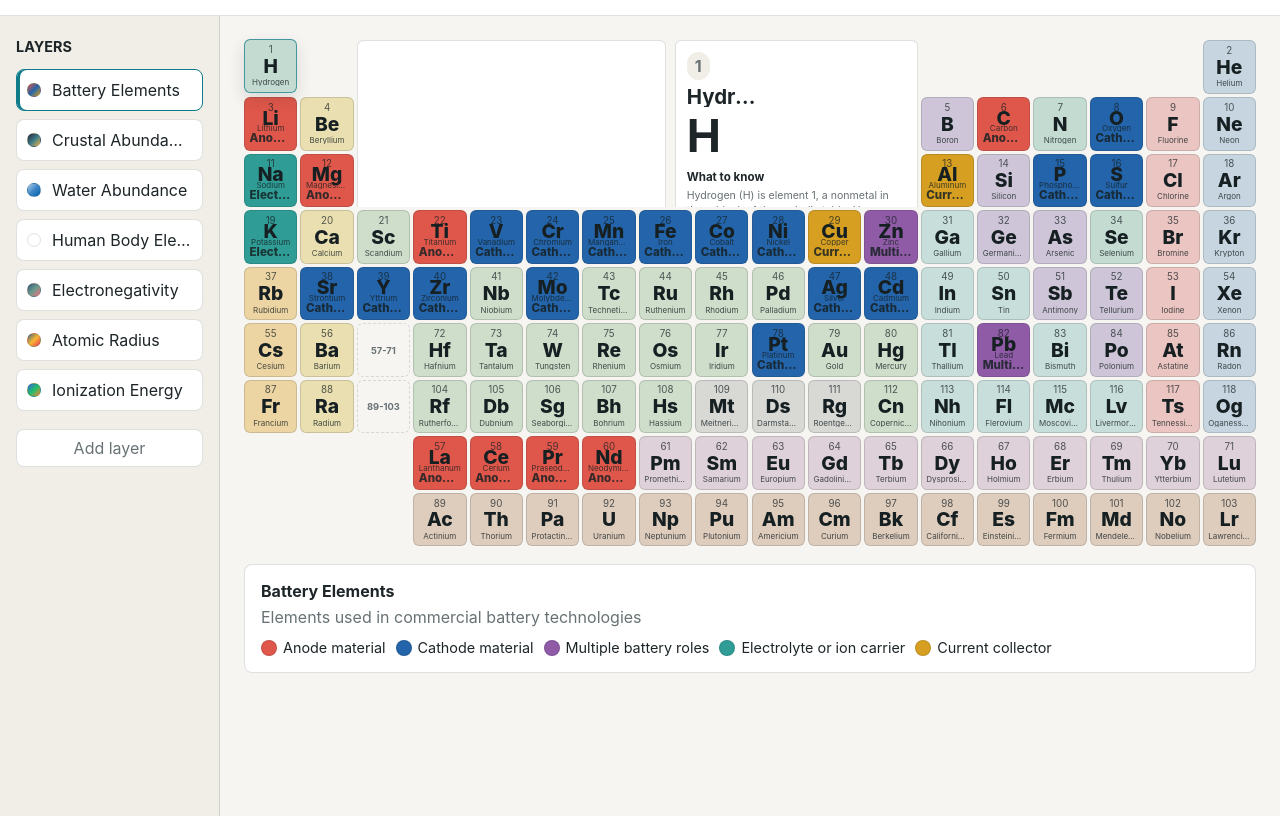
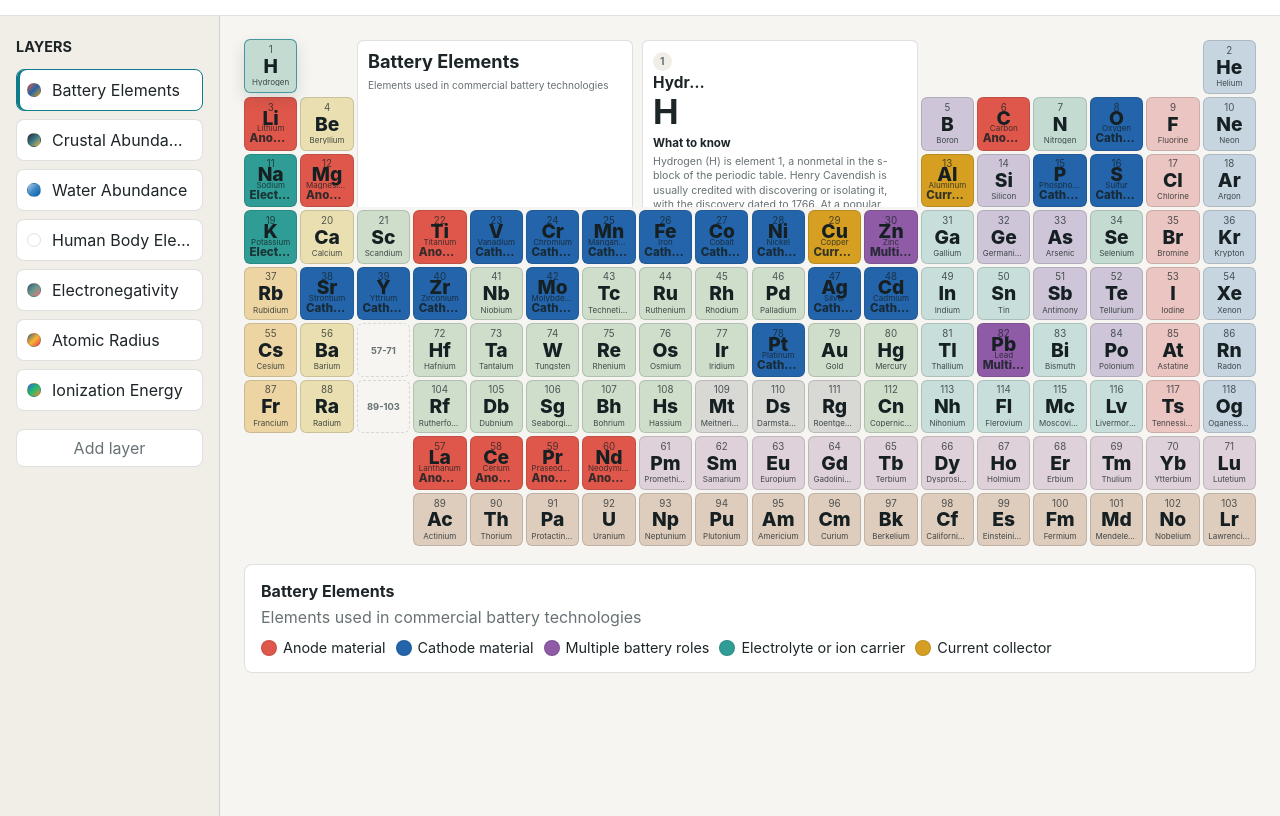
Before and after one commit to heinsaar/qimia, a website built with Vite: page index.html in a window 1280 px wide. Shown: the part 73-889 px from the top of the page. Built offline with nearby package versions, Linux system fonts and the light colour scheme.

Commit message:
Tighten table inset layout
Top-align generic layer context content, balance the inset columns, and reduce the selected element header scale so the table gap no longer has large empty patches. Add Playwright coverage to keep generic layer context anchored near the top.

```diff
--- a/src/style.css
+++ b/src/style.css
@@ -451,7 +451,7 @@ h1 {
 
 .table-inset {
   display: grid;
-  grid-template-columns: minmax(0, 1.15fr) minmax(0, 0.9fr);
+  grid-template-columns: minmax(0, 1fr) minmax(0, 1fr);
   gap: clamp(8px, 0.72vw, 14px);
   align-self: stretch;
   height: 100%;
@@ -475,11 +475,16 @@ h1 {
 
 .layer-context-panel {
   grid-template-columns: minmax(54px, 0.35fr) minmax(0, 1fr);
-  align-items: center;
+  align-content: start;
+  align-items: start;
 }
 
 .layer-context-panel:not(.is-human-body) {
   grid-template-columns: 1fr;
+}
+
+.layer-context-panel.is-human-body {
+  align-items: center;
 }
 
 .layer-context-content {
@@ -601,35 +606,38 @@ h1 {
 }
 
 .detail-panel {
-  grid-template-columns: minmax(70px, 0.4fr) minmax(0, 1fr);
+  grid-template-columns: minmax(52px, 0.28fr) minmax(0, 1fr);
+  align-content: start;
+  gap: clamp(6px, 0.55vw, 10px);
 }
 
 .detail-heading {
   display: grid;
   align-content: start;
-  gap: 6px;
+  gap: 4px;
   min-width: 0;
 }
 
 .detail-heading h2 {
   margin: 0;
   overflow: hidden;
-  font-size: clamp(1rem, 0.56rem + 0.9vw, 1.55rem);
+  font-size: clamp(0.78rem, 0.5rem + 0.58vw, 1.2rem);
   line-height: 1.05;
   text-overflow: ellipsis;
 }
 
 .detail-number {
   width: fit-content;
-  padding: 4px 8px;
+  padding: 3px 7px;
   border-radius: 999px;
   background: var(--color-surface-strong);
   color: var(--color-muted);
+  font-size: clamp(0.58rem, 0.45rem + 0.25vw, 0.78rem);
   font-weight: 700;
 }
 
 .detail-heading strong {
-  font-size: clamp(2.2rem, 1.18rem + 2.1vw, 4rem);
+  font-size: clamp(1.65rem, 0.86rem + 1.6vw, 2.9rem);
   line-height: 1;
 }
 
```
Also changed, not shown: tests/layer-switching.spec.ts (+11 -3 lines).
